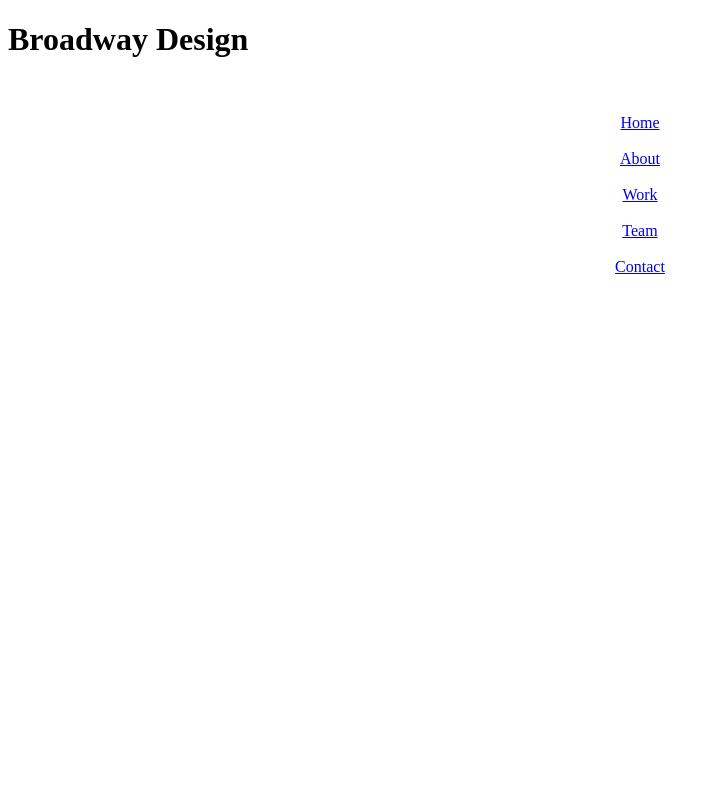
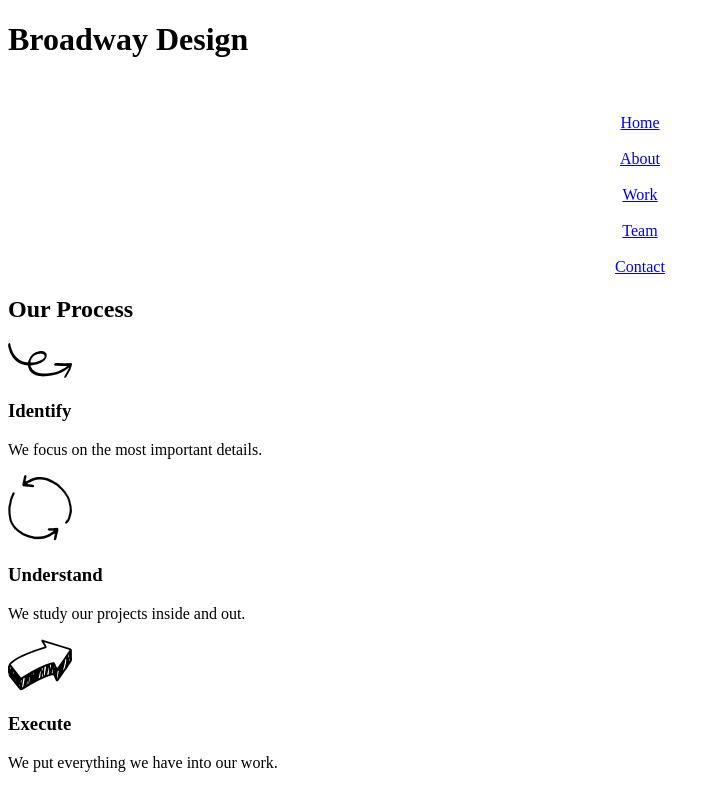
Before and after one commit to kelseyoemery/broadway, a plain HTML site: page index.html in a window 1280 px wide. Shown: the whole page, without its empty margins (0-720 px from the left). Drawn offline with Linux system fonts and the light colour scheme.

Commit message:
Section 2 our process

```diff
--- a/index.html
+++ b/index.html
@@ -17,6 +17,26 @@
         <a href="#">Contact</a>
       </p>
     </div>
+    <!-- Our Process Section -->
+    <div class="process">
+      <h2>Our Process</h2>
+      <p>
+        <img src="./resources/images/identify.png" alt="squiggly arrow">
+      </p>
+      <h3>Identify</h3>
+      <p>We focus on the most important details.</p>
+      <p>
+        <img src="./resources/images/understand.png" alt="arrows in a cirlce">
+      </p>
+      <h3>Understand</h3>
+      <p>We study our projects inside and out.</p>
+      <p>
+        <img src="./resources/images/execute.png" alt="blocky arrow">
+      </p>
+      <h3>Execute</h3>
+      <p>We put everything we have into our work.</p>
+      <!-- Designed in (third Section) -->
 
+    </div>
   </body>
 </html>
```
Also changed, not shown: resources/images/execute.png (added), resources/images/execute.svg (deleted), resources/images/identify.png (added), resources/images/identify.svg (deleted), resources/images/understand.png (added), resources/images/understand.svg (deleted).
